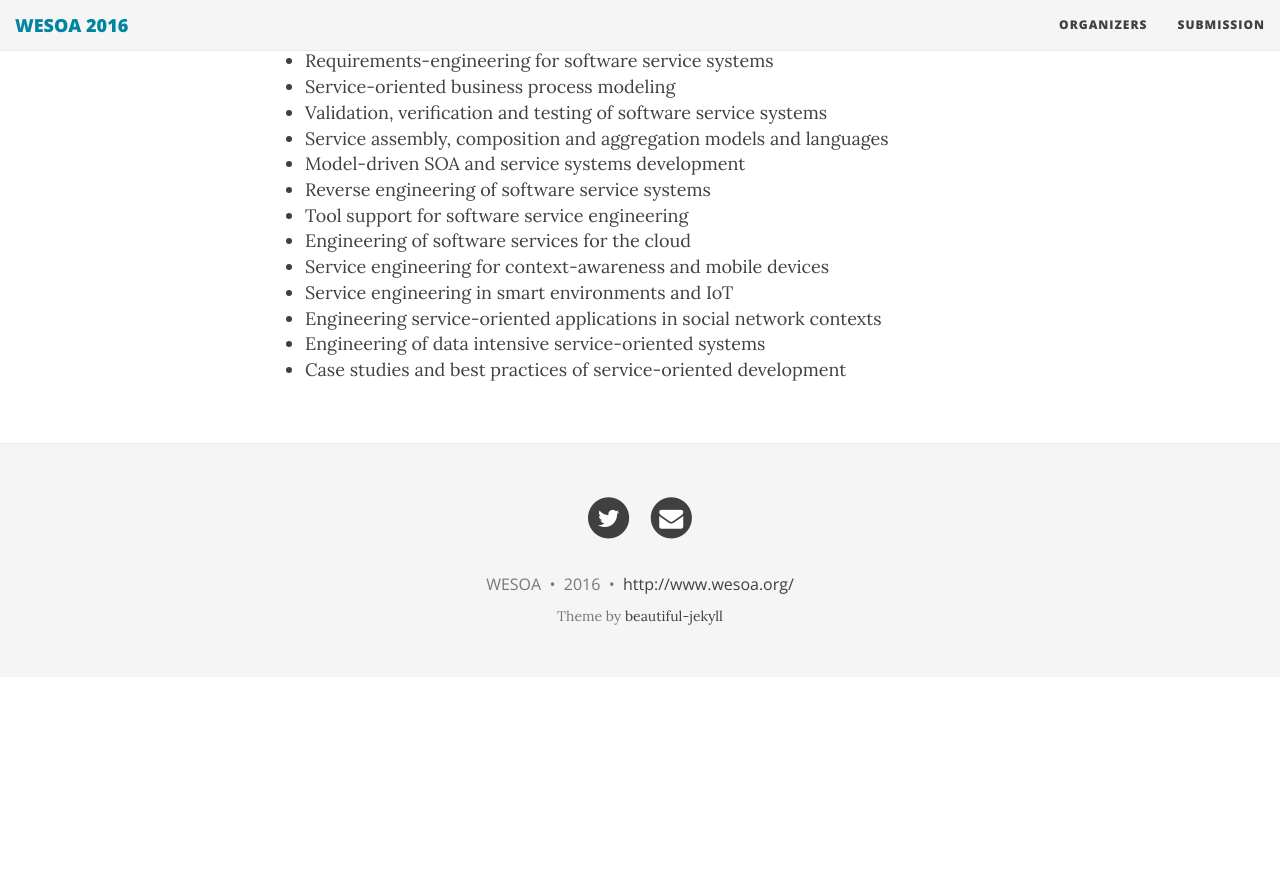
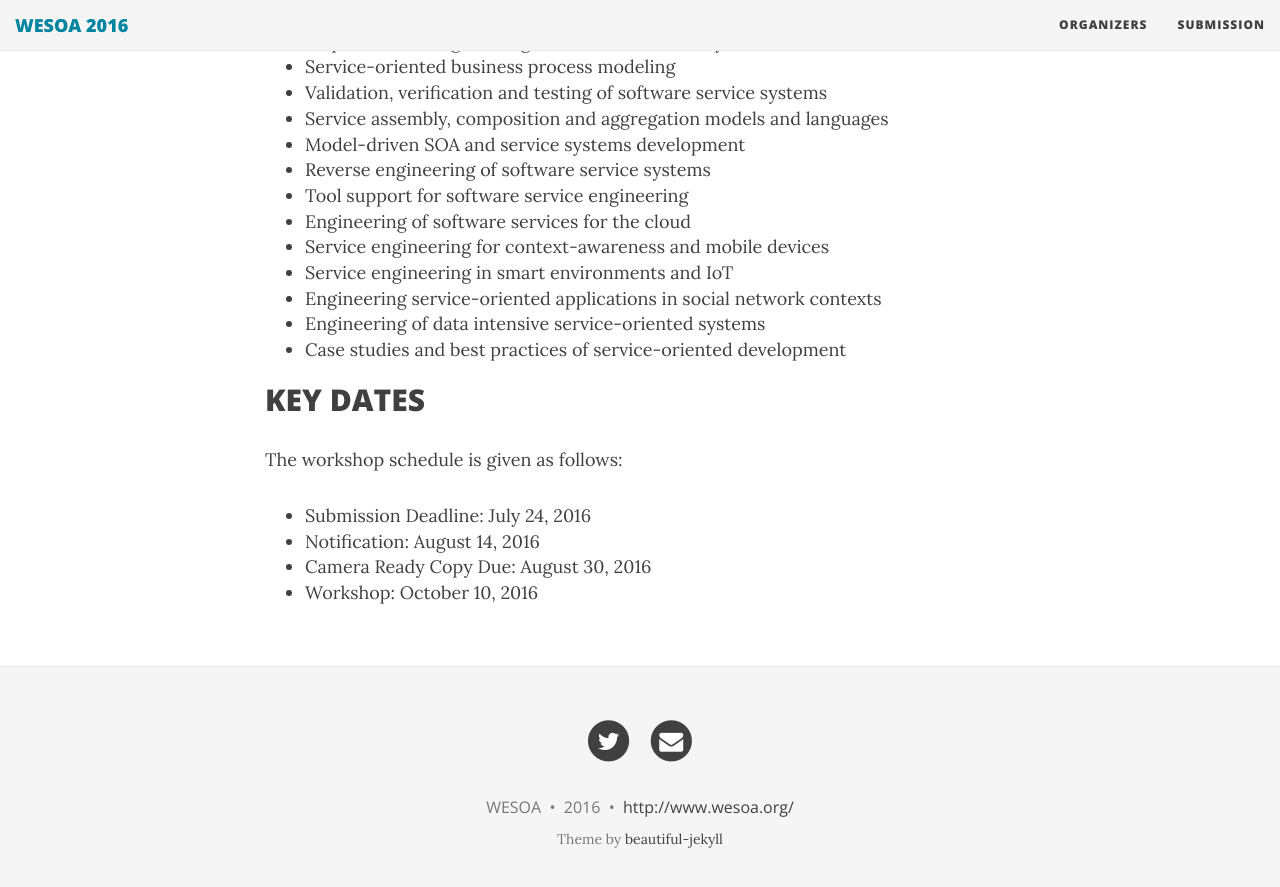
Before and after one commit to zirpins/wesoa, a Jekyll site: the page built from index.md, in a window 1280 px wide and 900 px high, scrolled down 1958 px. Shown: the top 887 px of the window. Built offline with Jekyll 4.4.1, drawn with Linux system fonts in a browser that asks for light colours; nearby versions of some CDN libraries; the list of posts is cut into pages by our own code; before the commit the page ends 2635 px from its top, so only the background shows below that.

Commit message:
add key dates

```diff
--- a/index.md
+++ b/index.md
@@ -7,7 +7,7 @@ bigimg:
   - "/img/canada-914013_1280.jpg"
 ---
 
-# OVERVIEW
+## OVERVIEW
 
 The WESOA series of workshops addresses challenges that arise from unique characteristics of service-oriented applications by focusing on principles, methodologies and tools that support the entire service-oriented software development lifecycle.
 
@@ -15,7 +15,7 @@ Topics of interest include software service development lifecycle methodologies,
 
 WESOA 2015 continues a successful series of [ICSOC](http://www.icsoc.org) workshops. Over the past decade, WESOA has demonstrated its relevance by attracting a large number of contributors and participants from academia as well as industry, and producing high-quality papers that were published by Springer LNCS series.
 
-# OBJECTIVES
+## OBJECTIVES
 
 Service-oriented applications play an important role in many areas like enterprise computing, cloud computing and the web. While there is an agreement about the main principles for designing and developing such applications, methodologies and tools that support the development of service-oriented applications are still a subject of intensive research.
 
@@ -23,7 +23,7 @@ It is recognized that traditional software engineering approaches require extens
 
 WESOA complements [ICSOC](http://www.icsoc.org) by focusing on core software engineering issues in the context of service-oriented systems, keeping pace with emerging application areas of service computing such mobile, social, cloud computing, smart environments and IoT.
 
-# TOPICS
+## TOPICS
 
 WESOA encourages a transdisciplinary perspective and welcomes papers on topics that include, but are not limited to the following:
 
@@ -49,3 +49,12 @@ WESOA encourages a transdisciplinary perspective and welcomes papers on topics t
 - Engineering service-oriented applications in social network contexts
 - Engineering of data intensive service-oriented systems
 - Case studies and best practices of service-oriented development
+
+## KEY DATES
+
+The workshop schedule is given as follows:
+
+- Submission Deadline: July 24, 2016
+- Notification: August 14, 2016
+- Camera Ready Copy Due: August 30, 2016
+- Workshop: October 10, 2016
```
Also changed, not shown: organizers.md (+1 -1 lines), submission.md (+12 -3 lines).
